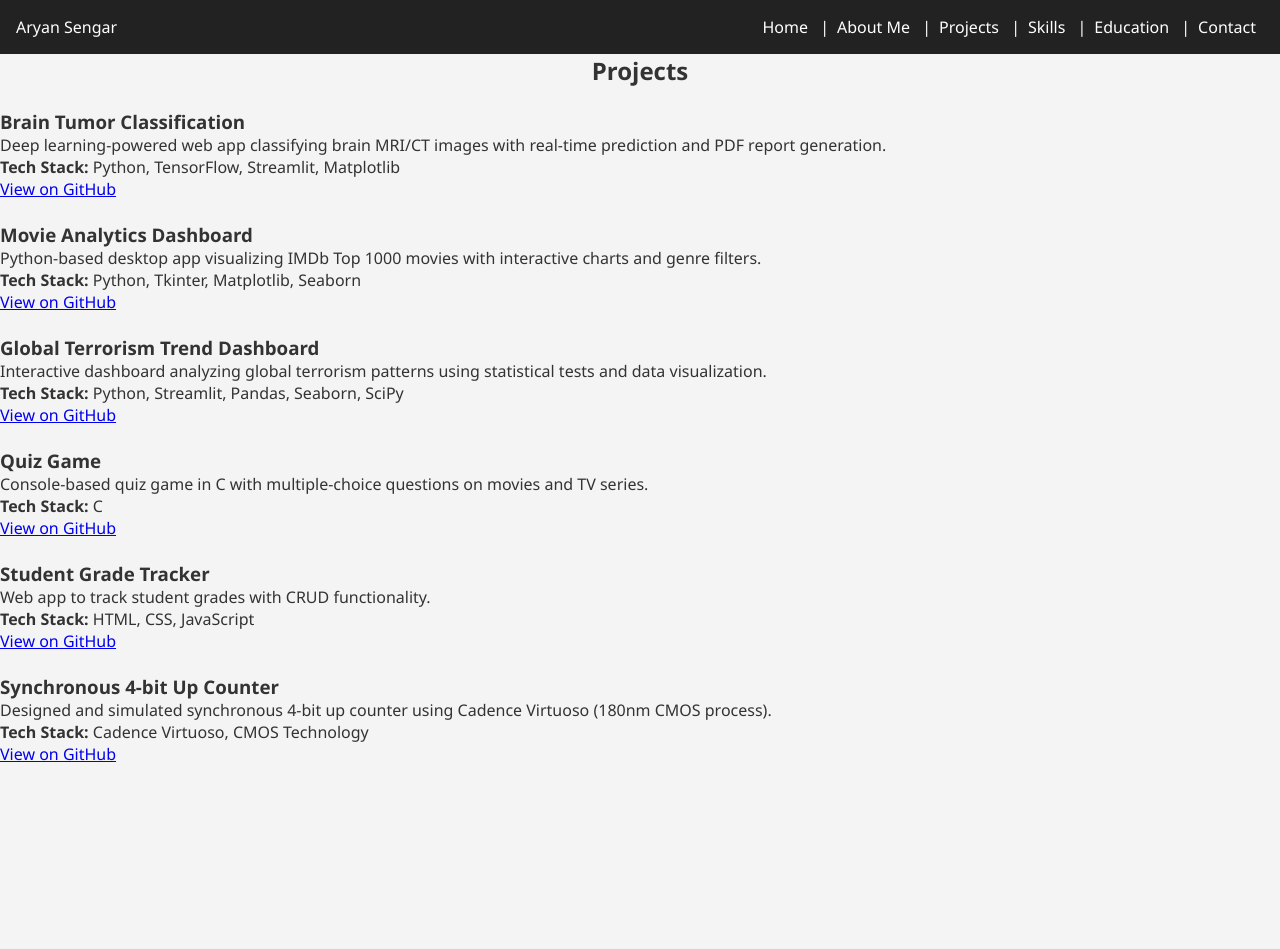
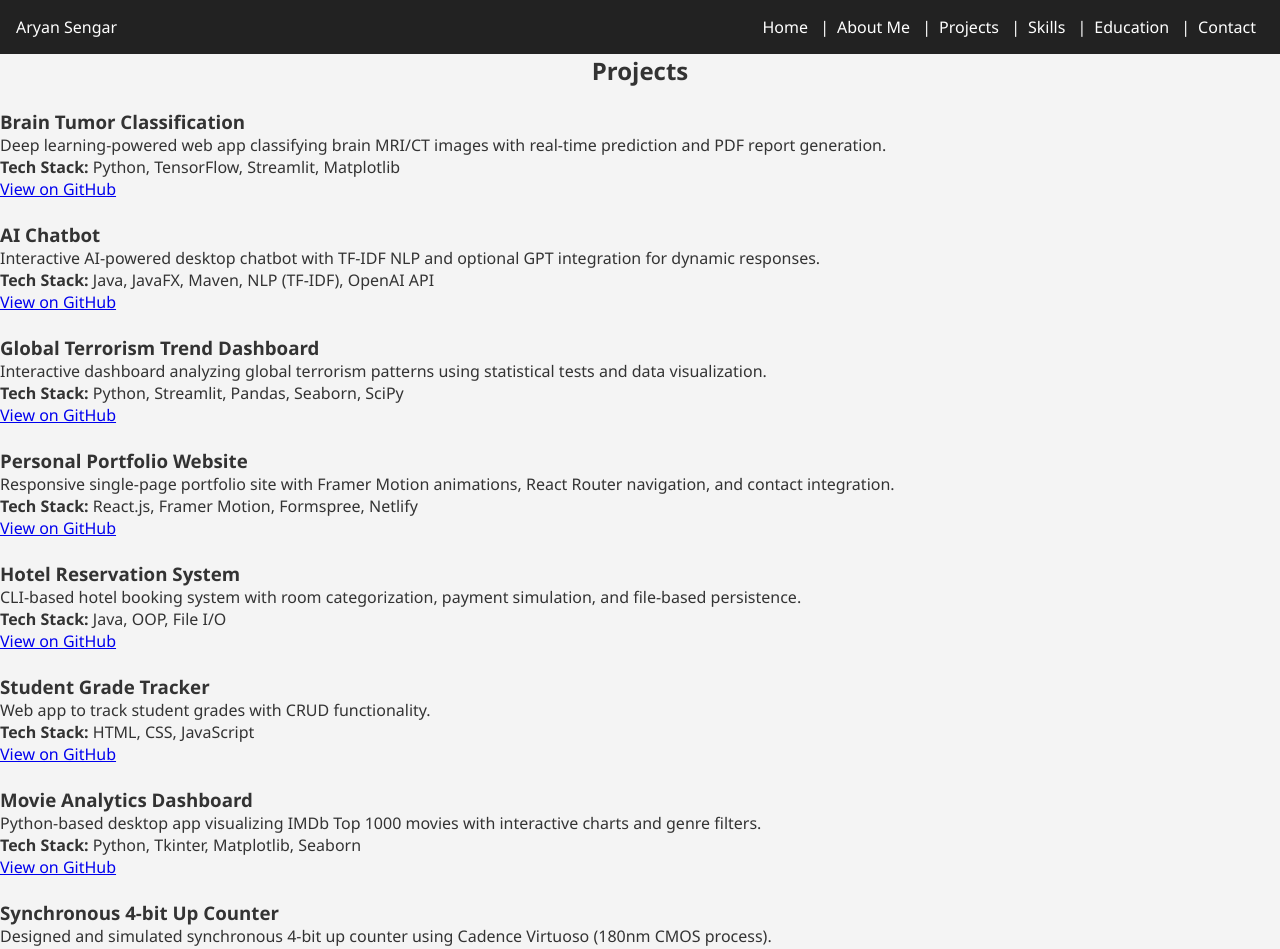
Before and after one commit to aryansengar007/my-portfolio-v1, a React (Create React App) app: page /projects in a window 1280 px wide. Shown: the top 949 px of the page. Before the commit the page ends 800 px from the top, so only its background shows below. Built offline with nearby package versions, Linux system fonts and the light colour scheme.

Commit message:
Update Projects.js

```diff
--- a/src/components/Projects.js
+++ b/src/components/Projects.js
@@ -8,10 +8,10 @@ const projects = [
     github: "https://github.com/aryansengar007/brain-tumor-classifier"
   },
   {
-    title: "Movie Analytics Dashboard",
-    description: "Python-based desktop app visualizing IMDb Top 1000 movies with interactive charts and genre filters.",
-    tech: "Python, Tkinter, Matplotlib, Seaborn",
-    github: "https://github.com/Nezeon/movie_dashboard-project",
+  title: "AI Chatbot",
+  description: "Interactive AI-powered desktop chatbot with TF-IDF NLP and optional GPT integration for dynamic responses.",
+  tech: "Java, JavaFX, Maven, NLP (TF-IDF), OpenAI API",
+  github: "https://github.com/aryansengar007/CodeAlpha_AIChatbot"
   },
   {
     title: "Global Terrorism Trend Dashboard",
@@ -20,10 +20,16 @@ const projects = [
     github: "https://github.com/Nezeon/Global-terrorism-trend-dashboard",
   },
   {
-    title: "Quiz Game",
-    description: "Console-based quiz game in C with multiple-choice questions on movies and TV series.",
-    tech: "C",
-    github: "https://github.com/aryansengar007/Quiz-Game-Project",
+  title: "Personal Portfolio Website",
+  description: "Responsive single-page portfolio site with Framer Motion animations, React Router navigation, and contact integration.",
+  tech: "React.js, Framer Motion, Formspree, Netlify",
+  github: "https://github.com/aryansengar007/my-portfolio-v1"
+  },
+  {
+  title: "Hotel Reservation System",
+  description: "CLI-based hotel booking system with room categorization, payment simulation, and file-based persistence.",
+  tech: "Java, OOP, File I/O",
+  github: "https://github.com/aryansengar007/CodeAlpha_HotelReservationSystem"
   },
   {
     title: "Student Grade Tracker",
@@ -32,10 +38,22 @@ const projects = [
     github: "https://github.com/aryansengar007/CodeAlpha_StudentGradeTracker",
   },
   {
+    title: "Movie Analytics Dashboard",
+    description: "Python-based desktop app visualizing IMDb Top 1000 movies with interactive charts and genre filters.",
+    tech: "Python, Tkinter, Matplotlib, Seaborn",
+    github: "https://github.com/Nezeon/movie_dashboard-project",
+  },
+  {
     title: "Synchronous 4-bit Up Counter",
     description: "Designed and simulated synchronous 4-bit up counter using Cadence Virtuoso (180nm CMOS process).",
     tech: "Cadence Virtuoso, CMOS Technology",
     github: "https://github.com/aryansengar007/Synchronous-4-bit-up-counter-using-180nm-CMOS-Technology",
+  },
+  {
+    title: "Quiz Game",
+    description: "Console-based quiz game in C with multiple-choice questions on movies and TV series.",
+    tech: "C",
+    github: "https://github.com/aryansengar007/Quiz-Game-Project",
   },
 ];
 
```
